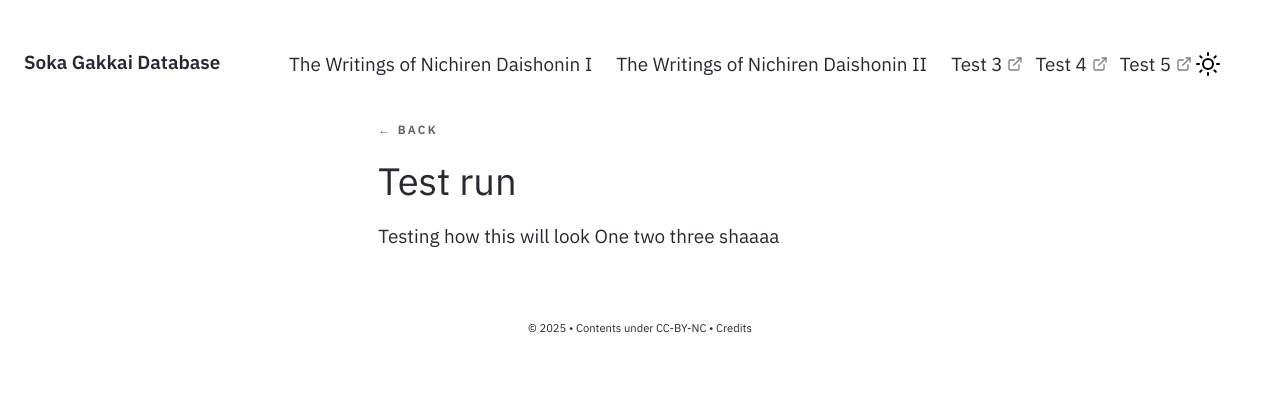
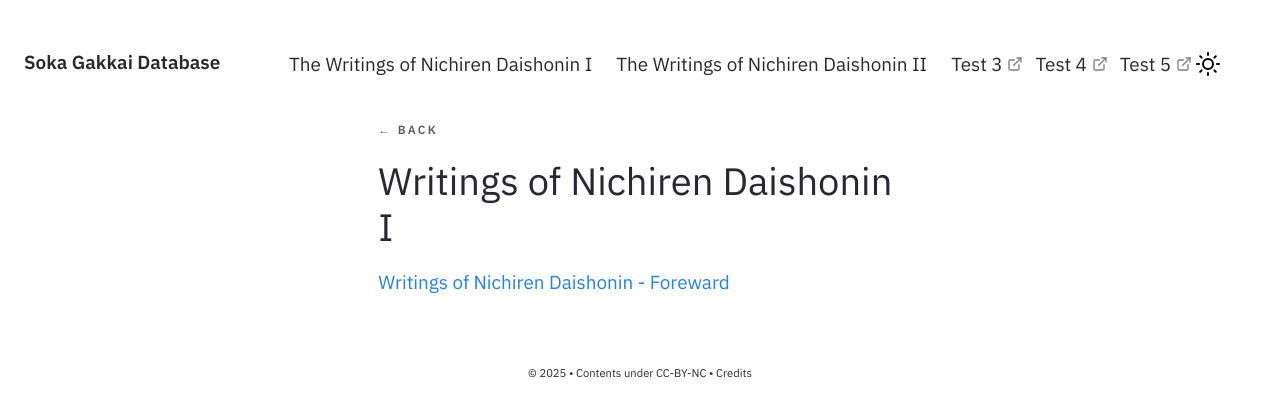
Before and after one commit to sokagakkaidatabase/sokagakkaidatabase.github.io, a Jekyll site: the page built from _notes/Public/Test Run.md, in a window 1280 px wide. Shown: the top 417 px of the page. Built offline with Jekyll 4.4.1, drawn with Linux system fonts in a browser that asks for light colours.

Commit message:
Update Test Run.md

```diff
--- a/_notes/Public/Test Run.md
+++ b/_notes/Public/Test Run.md
@@ -1,10 +1,7 @@
 ---
-title : Test run
+title : Writings of Nichiren Daishonin I
 feed: show
 date : 10-04-2025
-format: list
 ---
 
-Testing how this will look
-One two three
-shaaaa
+<a href="{{'/post/foreward' | relative_url}}"> Writings of Nichiren Daishonin - Foreward </a>
```
